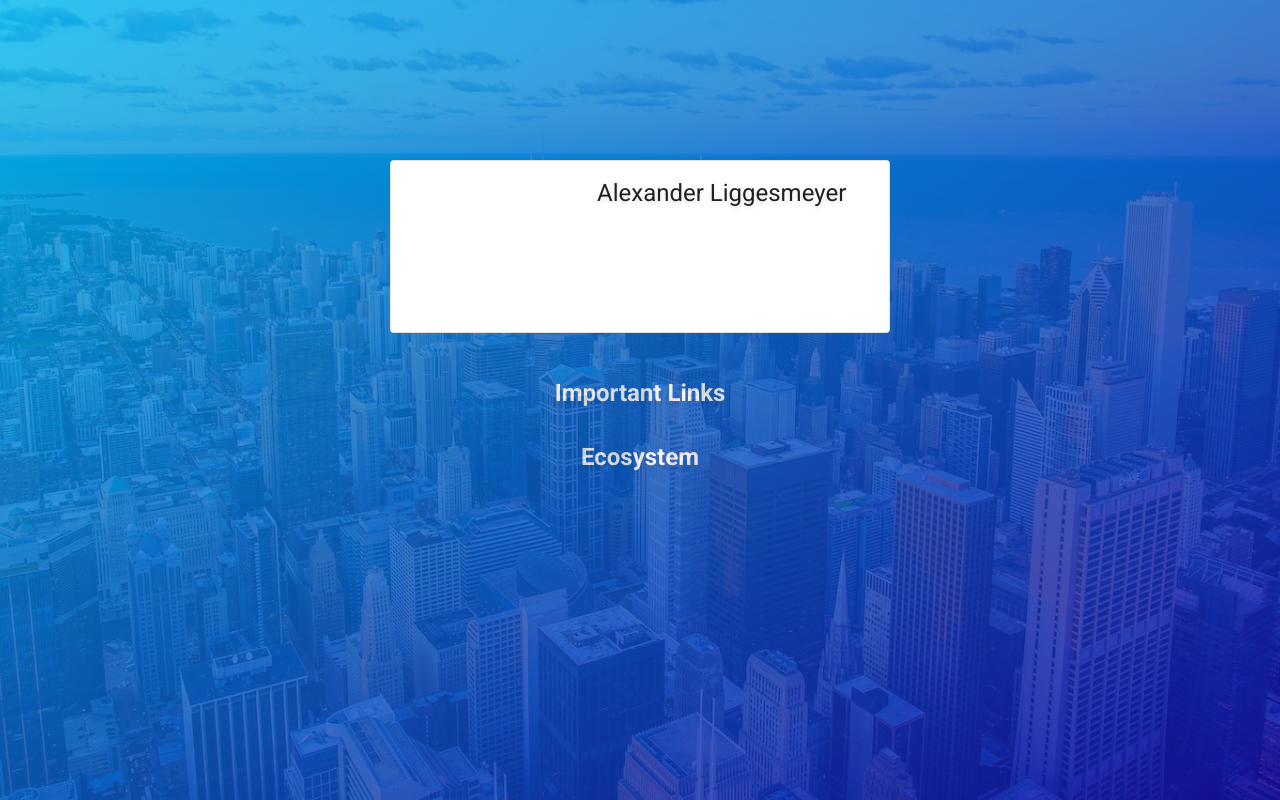
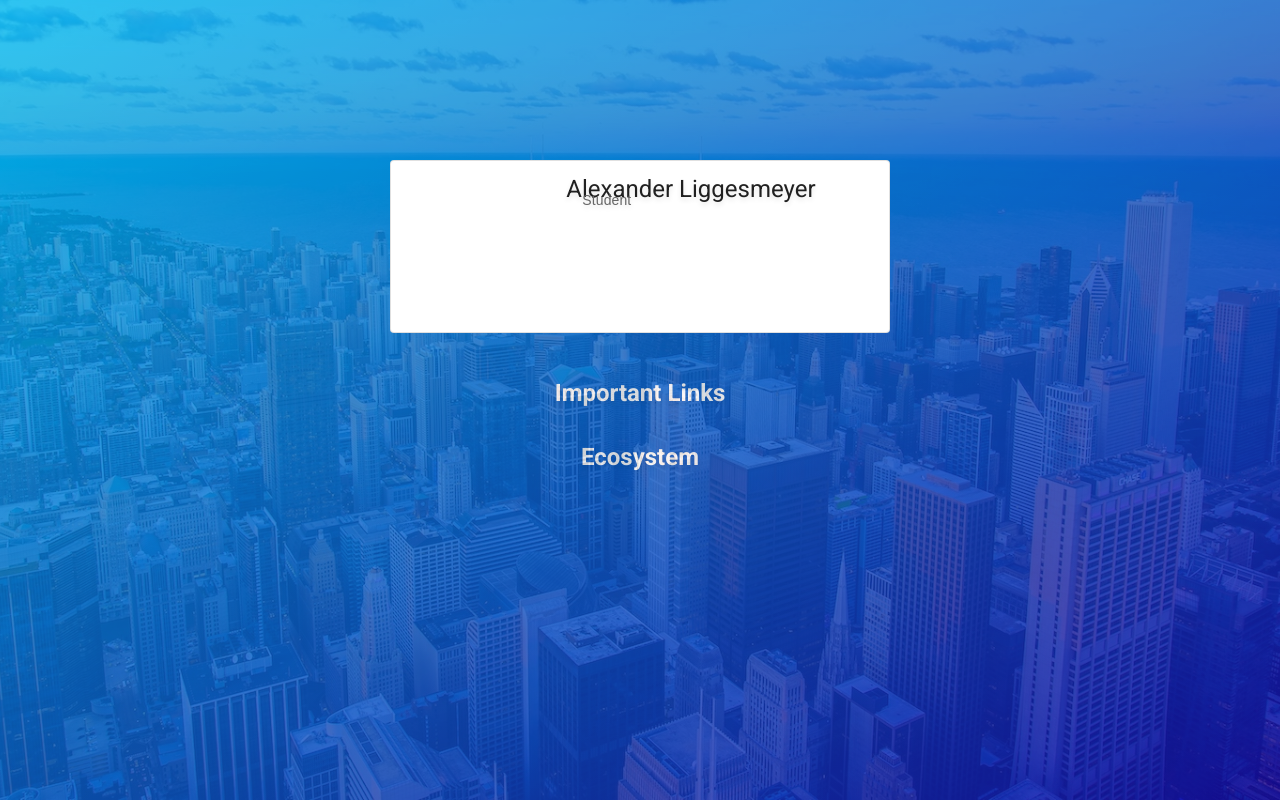
Before and after one commit to alex9849/liggesmeyer.net, a Vue app: page / in a window 1280 px wide. Built offline with nearby package versions, Linux system fonts and the light colour scheme.

Commit message:
First PersonCard additions

```diff
--- a/src/components/PersonCard.vue
+++ b/src/components/PersonCard.vue
@@ -12,10 +12,12 @@
           <v-img src="../assets/ALiggesmeyer-Profil.jpg"></v-img>
         </v-avatar>
       </v-col>
-      <v-col cols="8">
-        <v-card-title class="text-h5 text--primary pa-0 justify-center">
+      <v-col cols="8" class="pa-2" align="left">
+        <v-card-title class="text-h5 text--primary pa-0"
+        >
           Alexander Liggesmeyer
         </v-card-title>
+        <v-card-subtitle style="color: #666666">Student</v-card-subtitle>
       </v-col>
 
     </v-row>
```
